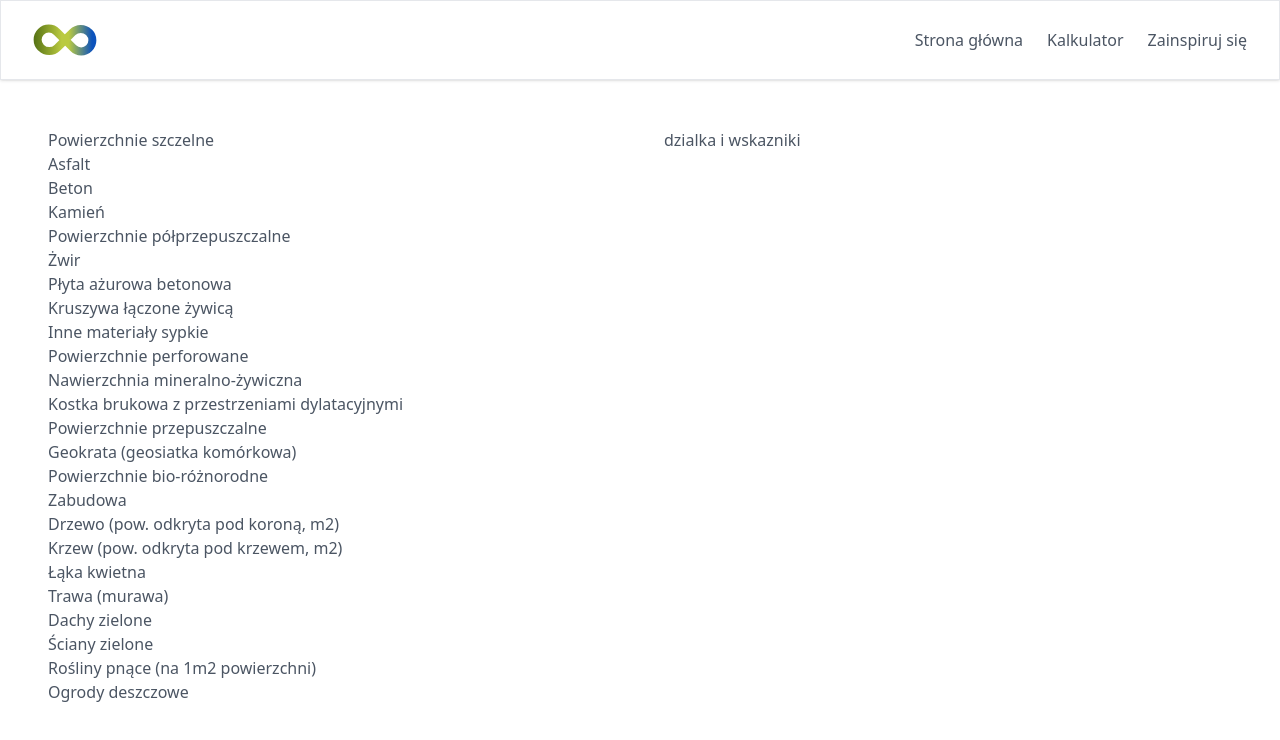
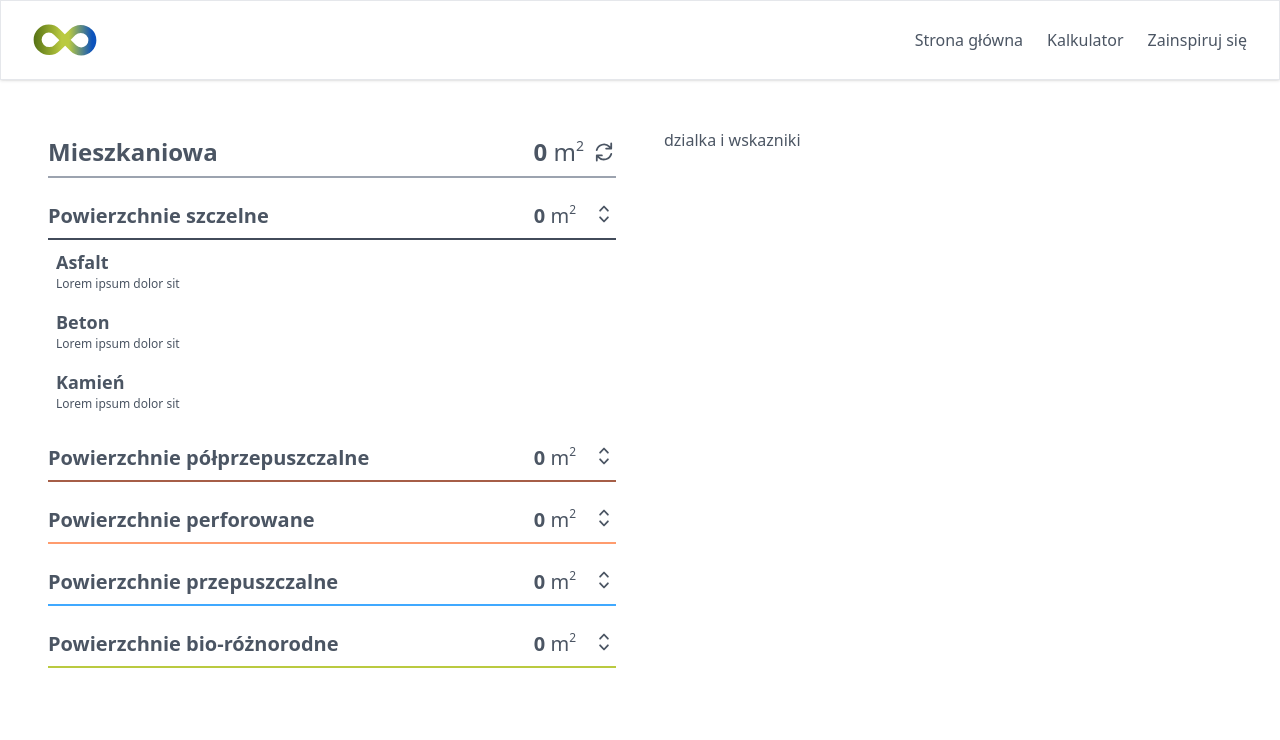
Before and after one commit to kunertmichal/baf-fe, a Next.js app: page /oblicz-baf in a window 1280 px wide. Shown: the top 740 px of the page. Built offline with nearby package versions, Linux system fonts and the light colour scheme.

Commit message:
add accordions

```diff
--- /dev/null
+++ b/src/components/AccordionsHeader.tsx
@@ -0,0 +1,28 @@
+import { ArrowPathIcon } from '@heroicons/react/20/solid'
+
+type AccordionsHeaderProps = {
+  plotTypeName: string
+  area: number
+  onReset: () => void
+}
+
+export const AccordionsHeader = ({
+  plotTypeName,
+  area,
+  onReset
+}: AccordionsHeaderProps) => {
+  return (
+    <div className="flex items-center mb-4 border-b-2 border-gray-400 py-2">
+      <p className="text-2xl font-bold">{plotTypeName}</p>
+      <p className="ml-auto text-2xl font-bold">
+        {area}{' '}
+        <span className="font-normal inline-flex">
+          m<span className="text-sm">2</span>
+        </span>
+      </p>
+      <button onClick={onReset}>
+        <ArrowPathIcon className="ml-2 w-6 h-6" />
+      </button>
+    </div>
+  )
+}
--- a/src/components/Select.tsx
+++ b/src/components/Select.tsx
@@ -10,7 +10,7 @@ export const Select = forwardRef<
 >((props, ref) => {
   return (
     <div className="relative">
-      <span className="pointer-events-none absolute bg-white px-2 top-1/2 -translate-y-1/2 right-[2px]">
+      <span className="pointer-events-none absolute bg-white px-2 top-1/2 -translate-y-1/2 right-[2px] bg-white">
         <ChevronUpDownIcon className="w-6 h-6" />
       </span>
       <select
--- /dev/null
+++ b/src/constants/indicators.ts
@@ -0,0 +1,151 @@
+export const indicators = [
+  {
+    id: 'sealedFields',
+    label: 'Powierzchnie szczelne',
+    color: '#424B5A',
+    fields: [
+      {
+        id: 'asphalt',
+        label: 'Asfalt',
+        description: 'Lorem ipsum dolor sit',
+        indicator: 0
+      },
+      {
+        id: 'concrete',
+        label: 'Beton',
+        description: 'Lorem ipsum dolor sit',
+        indicator: 0
+      },
+      {
+        id: 'stone',
+        label: 'Kamień',
+        description: 'Lorem ipsum dolor sit',
+        indicator: 0
+      }
+    ]
+  },
+  {
+    id: 'semiSealedFields',
+    label: 'Powierzchnie półprzepuszczalne',
+    color: '#A65E47',
+    fields: [
+      {
+        id: 'gravel',
+        label: 'Żwir',
+        description: 'Lorem ipsum dolor sit',
+        indicator: 0.5
+      },
+      {
+        id: 'concreteOpenworkSlab',
+        label: 'Płyta ażurowa betonowa',
+        description: 'Lorem ipsum dolor sit',
+        indicator: 0.5
+      },
+      {
+        id: 'resinCombinedAggregate',
+        label: 'Kruszywa łączone żywicą',
+        description: 'Lorem ipsum dolor sit',
+        indicator: 0.5
+      },
+      {
+        id: 'otherBulkMaterials',
+        label: 'Inne materiały sypkie',
+        description: 'Lorem ipsum dolor sit',
+        indicator: 0.5
+      }
+    ]
+  },
+  {
+    id: 'perforatedFields',
+    label: 'Powierzchnie perforowane',
+    color: '#FF9C6E',
+    fields: [
+      {
+        id: 'mineralResinPaving',
+        label: 'Nawierzchnia mineralno-żywiczna',
+        description: 'Lorem ipsum',
+        indicator: 0.3
+      },
+      {
+        id: 'thistlePavingWithExpansionSpaces',
+        label: 'Kostka brukowa z przestrzeniami dylatacyjnymi',
+        description: 'Lorem ipsum',
+        indicator: 0.3
+      }
+    ]
+  },
+  {
+    id: 'permeableFields',
+    label: 'Powierzchnie przepuszczalne',
+    color: '#40A9FF',
+    fields: [
+      {
+        id: 'geogrid',
+        label: 'Geokrata (geosiatka komórkowa)',
+        description: 'Lorem ipsum dolor sit',
+        indicator: 1
+      }
+    ]
+  },
+  {
+    id: 'bioDiverseFields',
+    label: 'Powierzchnie bio-różnorodne',
+    color: '#BACA40',
+    fields: [
+      {
+        id: 'development',
+        label: 'Zabudowa',
+        description: 'Lorem ipsum dolor sit',
+        indicator: 0
+      },
+      {
+        id: 'tree',
+        label: 'Drzewo (pow. odkryta pod koroną, m2)',
+        description: 'Lorem ipsum dolor sit',
+        indicator: 1
+      },
+      {
+        id: 'shrub',
+        label: 'Krzew (pow. odkryta pod krzewem, m2)',
+        description: 'Lorem ipsum dolor sit',
+        indicator: 0.7
+      },
+      {
+        id: 'flowerMeadow',
+        label: 'Łąka kwietna',
+        description: 'Lorem ipsum dolor sit',
+        indicator: 0.7
+      },
+      {
+        id: 'grass',
+        label: 'Trawa (murawa)',
+        description: 'Lorem ipsum dolor sit',
+        indicator: 0.3
+      },
+      {
+        id: 'greenRoofs',
+        label: 'Dachy zielone',
+        description: 'Lorem ipsum dolor sit',
+        indicator: 0.7
+      },
+      {
+        id: 'greenWalls',
+        label: 'Ściany zielone',
+        description: 'Lorem ipsum dolor sit',
+        indicator: 0.5
+      },
+      {
+        id: 'climbingPlants',
+        label: 'Rośliny pnące (na 1m2 powierzchni)',
+        description: 'Lorem ipsum dolor sit',
+        indicator: 0.7
+      },
+      {
+        id: 'rainGarden',
+        label: 'Ogrody deszczowe',
+        description: 'Lorem ipsum dolor sit',
+        indicator: 0.7
+      }
+    ]
+  }
+]
--- a/src/pages/oblicz-baf.tsx
+++ b/src/pages/oblicz-baf.tsx
@@ -1,159 +1,11 @@
 import { useState } from 'react'
+import * as Accordion from '@radix-ui/react-accordion'
 import { DefaultLayout } from '@/components/DefaultLayout'
 import { Row } from '@/components/Row'
+import { AccordionsHeader } from '@/components/AccordionsHeader'
 import { usePlotData } from '@/store/store'
-
-const indicators = [
-  {
-    id: 'sealedFields',
-    label: 'Powierzchnie szczelne',
-    color: 'bg-gray-400',
-    fields: [
-      {
-        id: 'asphalt',
-        label: 'Asfalt',
-        description: 'Lorem ipsum dolor sit',
-        indicator: 0
-      },
-      {
-        id: 'concrete',
-        label: 'Beton',
-        description: 'Lorem ipsum dolor sit',
-        indicator: 0
-      },
-      {
-        id: 'stone',
-        label: 'Kamień',
-        description: 'Lorem ipsum dolor sit',
-        indicator: 0
-      }
-    ]
-  },
-  {
-    id: 'semiSealedFields',
-    label: 'Powierzchnie półprzepuszczalne',
-    color: 'bg-amber-400',
-    fields: [
-      {
-        id: 'gravel',
-        label: 'Żwir',
-        description: 'Lorem ipsum dolor sit',
-        indicator: 0.5
-      },
-      {
-        id: 'concreteOpenworkSlab',
-        label: 'Płyta ażurowa betonowa',
-        description: 'Lorem ipsum dolor sit',
-        indicator: 0.5
-      },
-      {
-        id: 'resinCombinedAggregate',
-        label: 'Kruszywa łączone żywicą',
-        description: 'Lorem ipsum dolor sit',
-        indicator: 0.5
-      },
-      {
-        id: 'otherBulkMaterials',
-        label: 'Inne materiały sypkie',
-        description: 'Lorem ipsum dolor sit',
-        indicator: 0.5
-      }
-    ]
-  },
-  {
-    id: 'perforatedFields',
-    label: 'Powierzchnie perforowane',
-    color: 'bg-yellow-400',
-    fields: [
-      {
-        id: 'mineralResinPaving',
-        label: 'Nawierzchnia mineralno-żywiczna',
-        description: 'Lorem ipsum',
-        indicator: 0.3
-      },
-      {
-        id: 'thistlePavingWithExpansionSpaces',
-        label: 'Kostka brukowa z przestrzeniami dylatacyjnymi',
-        description: 'Lorem ipsum',
-        indicator: 0.3
-      }
-    ]
-  },
-  {
-    id: 'permeableFields',
-    label: 'Powierzchnie przepuszczalne',
-    color: 'bg-blue-400',
-    fields: [
-      {
-        id: 'geogrid',
-        label: 'Geokrata (geosiatka komórkowa)',
-        description: 'Lorem ipsum dolor sit',
-        indicator: 1
-      }
-    ]
-  },
-  {
-    id: 'bioDiverseFields',
-    label: 'Powierzchnie bio-różnorodne',
-    color: 'bg-green-400',
-    fields: [
-      {
-        id: 'development',
-        label: 'Zabudowa',
-        description: 'Lorem ipsum dolor sit',
-        indicator: 0
-      },
-      {
-        id: 'tree',
-        label: 'Drzewo (pow. odkryta pod koroną, m2)',
-        description: 'Lorem ipsum dolor sit',
-        indicator: 1
-      },
-      {
-        id: 'shrub',
-        label: 'Krzew (pow. odkryta pod krzewem, m2)',
-        description: 'Lorem ipsum dolor sit',
-        indicator: 0.7
-      },
-      {
-        id: 'flowerMeadow',
-        label: 'Łąka kwietna',
-        description: 'Lorem ipsum dolor sit',
-        indicator: 0.7
-      },
-      {
-        id: 'grass',
-        label: 'Trawa (murawa)',
-        description: 'Lorem ipsum dolor sit',
-        indicator: 0.3
-      },
-      {
-        id: 'greenRoofs',
-        label: 'Dachy zielone',
-        description: 'Lorem ipsum dolor sit',
-        indicator: 0.7
-      },
-      {
-        id: 'greenWalls',
-        label: 'Ściany zielone',
-        description: 'Lorem ipsum dolor sit',
-        indicator: 0.5
-      },
-      {
-        id: 'climbingPlants',
-        label: 'Rośliny pnące (na 1m2 powierzchni)',
-        description: 'Lorem ipsum dolor sit',
-        indicator: 0.7
-      },
-      {
-        id: 'rainGarden',
-        label: 'Ogrody deszczowe',
-        description: 'Lorem ipsum dolor sit',
-        indicator: 0.7
-      }
-    ]
-  }
-]
+import { indicators } from '@/constants/indicators'
+import { ChevronUpDownIcon } from '@heroicons/react/20/solid'
 
 const initialState = indicators.reduce((previousValue, currentValue) => {
   return {
@@ -174,18 +26,53 @@ export default function CalculateBAF() {
   const plotTypeName = plotType.name
   const minBafValue = plotType.minValue
 
+  const resetSurfaceValues = () => {
+    setSurfaceValues(initialState)
+  }
+
   return (
     <DefaultLayout>
       <Row className="grid-cols-2 max-w-7xl mx-auto p-12 gap-12">
         <div>
-          {indicators.map(indicator => (
-            <div key={indicator.id}>
-              {indicator.label}
-              {indicator.fields.map(field => (
-                <div key={field.id}>{field.label}</div>
-              ))}
-            </div>
-          ))}
+          <AccordionsHeader
+            plotTypeName={plotTypeName}
+            area={area}
+            onReset={resetSurfaceValues}
+          />
+          <Accordion.Root
+            type="single"
+            collapsible
+            defaultValue={indicators[0].id}
+            className="space-y-4"
+          >
+            {indicators.map(indicator => (
+              <Accordion.Item key={indicator.id} value={indicator.id}>
+                <Accordion.Header
+                  className="border-b-2 py-2 text-xl font-semibold"
+                  style={{ borderColor: indicator.color }}
+                >
+                  <Accordion.Trigger className="w-full flex justify-between">
+                    {indicator.label}
+                    <div className="flex">
+                      <p>
+                        0{' '}
+                        <span className="font-normal inline-flex">
+                          m<span className="text-xs">2</span>
+                        </span>
+                      </p>
+                      <ChevronUpDownIcon className="ml-4 w-6 h-6" />
+                    </div>
+                  </Accordion.Trigger>
+                </Accordion.Header>
+                {indicator.fields.map(field => (
+                  <Accordion.Content key={field.id} className="p-2">
+                    <p className="text-lg font-semibold">{field.label}</p>
+                    <p className="text-xs">{field.description}</p>
+                  </Accordion.Content>
+                ))}
+              </Accordion.Item>
+            ))}
+          </Accordion.Root>
         </div>
         <div>dzialka i wskazniki</div>
       </Row>
```
